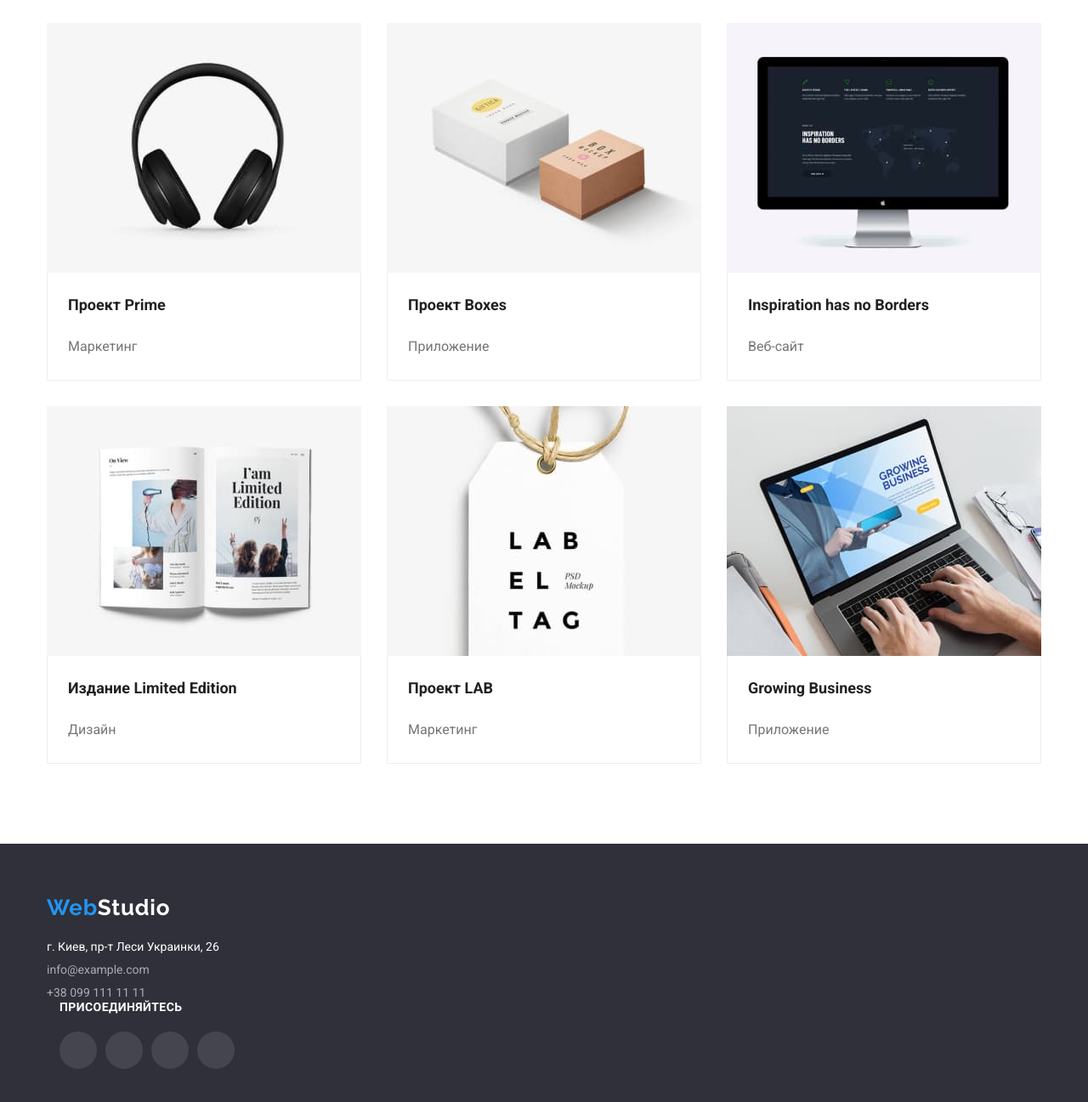
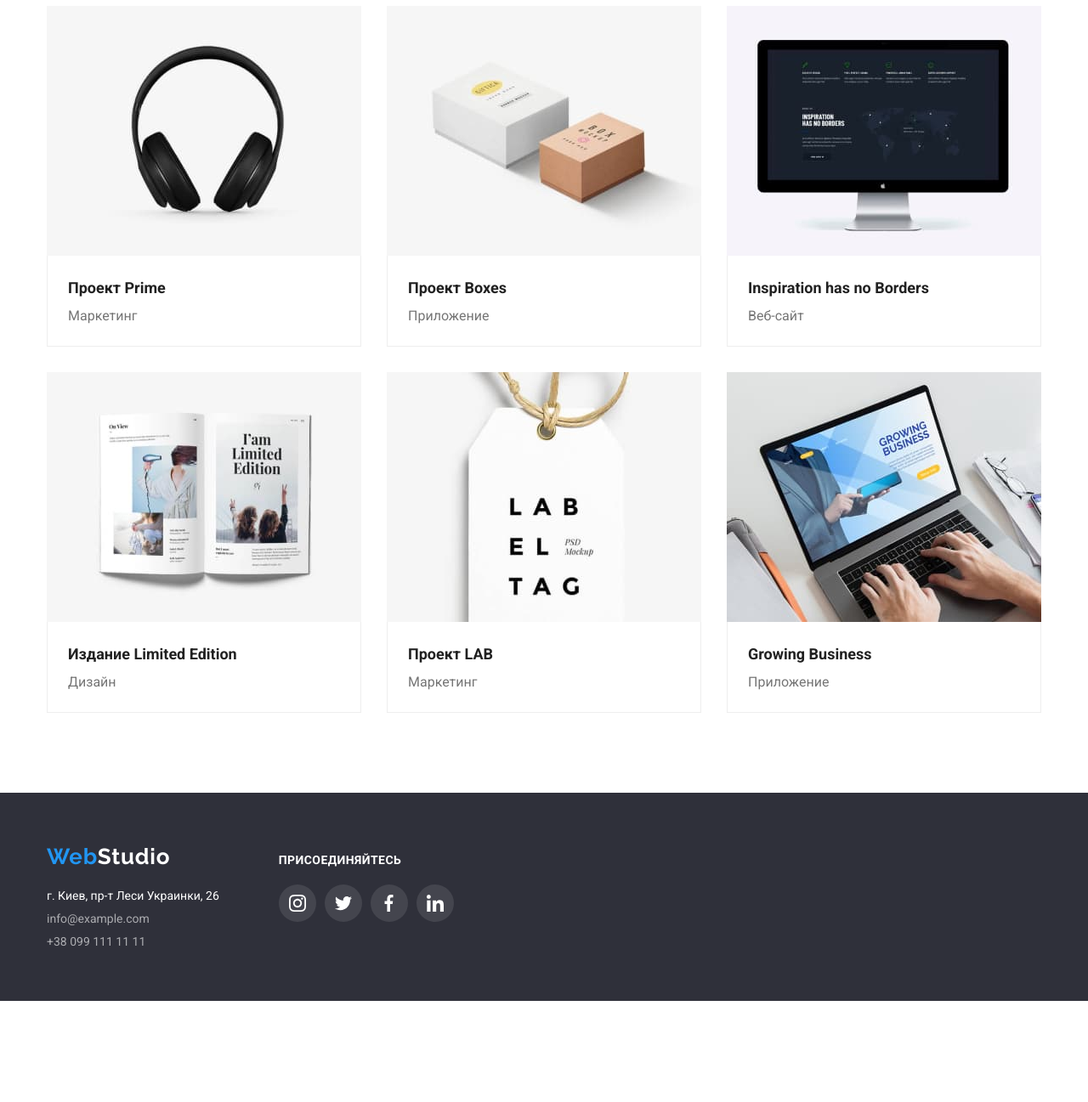
Before and after one commit to MaximusPayn/goit-markup-hw-04, a plain HTML site: page portfolio.html in a window 1280 px wide. Shown: the part 673-1970 px from the top of the page at 85% size. After the commit the page ends 1851 px from the top, so only its background shows below. Drawn offline with nearby package versions, Linux system fonts and the light colour scheme.

Commit message:
add neu css in portfolio

```diff
--- a/css/styles.css
+++ b/css/styles.css
@@ -844,12 +844,14 @@ ul {
     font-size: 16px;
     line-height: 1.9;
     color: var(--primary-text-color);
+    margin: 0px;
 }
 
 .link.list {
     display: flex;
     flex-wrap: wrap;
     margin: -15px;
+    padding: 0px;
 }
 
 .flex-link.item-link {
@@ -866,3 +868,12 @@ ul {
     margin-bottom: 0%;
     margin: 15px;
 }
+
+.card-link {
+    display: block;
+}
+
+.card-link:hover,
+.card-link:focus {
+    box-shadow: 0px 1px 1px rgba(0, 0, 0, 0.12), 0px 4px 4px rgba(0, 0, 0, 0.06), 1px 4px 6px rgba(0, 0, 0, 0.16);
+}
--- a/portfolio.html
+++ b/portfolio.html
@@ -27,16 +27,14 @@
             </nav>
                 <ul class="header-list-auth list">
                     <li class="item">
-                    <a class="header-list-item" href="tel:+380991111111">+38 099 111 11 11</a>
-                    <svg class="icon-phone" width="10" height="16">
-                        <use href="./imiges/icons.svg#icone-phone"></use>
-                    </svg>
+                        <a class="header-list-item" href="mailto:info@example.com"><svg class="icon-envelope-hover " width="16" height="12">
+                            <use href="./imiges/symbol-defs.svg#icon-envelope-hover"></use>
+                        </svg>info@example.com</a>
                     </li>
                     <li class="item">
-                    <a class="header-list-item" href="mailto:info@example.com">info@example.com</a>
-                    <svg class="icon-mail" width="16" height="12">
-                        <use href="./imiges/icons.svg#icone-mail"></use>
-                    </svg>
+                        <a class="header-list-item" href="tel:+380991111111">  <svg class="icon-smartphone" width="10" height="16">
+                            <use href="./imiges/symbol-defs.svg#icon-smartphone"></use>
+                        </svg>+38 099 111 11 11</a>
                     </li>
                 </ul>
         </div>
@@ -66,7 +64,7 @@
             <div class="container">
             <ul class="link list">
                 <li class="item-link">
-                    <a href="">
+                    <a class="card-link" href="">
                         <img src="./imiges/block-portfolio/blockportfolio1.jpg" alt="employee image" width="370" height="290">
                         <div class="list-direction">
                         <h2 class="direction">Технокряк</h2>
@@ -74,7 +72,7 @@
                         </div>
                     </a>
                 <li class="item-link">
-                    <a href="">
+                    <a class="card-link" href="">
                         <img src="./imiges/block-portfolio/blockportfolio4.jpg" alt="play baskedball" width="370" height="290">
                         <div class="list-direction">
                         <h2 class="direction">Постер<span lang="en"> New Orlean vs Golden Star</span></h2>
@@ -83,7 +81,7 @@
                     </a>
                 </li>
                 <li class="item-link">
-                    <a href="">
+                    <a class="card-link" href="">
                         <img src="./imiges/block-portfolio/blockportfolio5.jpg" alt="seafood restaurant" width="370" height="290">
                         <div class="list-direction">
                         <h2 class="direction">Ресторан<span lang="en"> Seafood</span></h2>
@@ -92,7 +90,7 @@
                     </a>
                 </li>
                 <li class="item-link">
-                    <a href="">
+                    <a class="card-link" href="">
                         <img src="./imiges/block-portfolio/blockportfolio2.jpg" alt="headphone image" width="370" height="290">
                         <div class="list-direction">
                         <h2 class="direction">Проект<span lang="en"> Prime</span></h2>
@@ -101,7 +99,7 @@
                     </a>
                 </li>
                 <li class="item-link">
-                    <a href="">
+                    <a class="card-link" href="">
                         <img src="./imiges/block-portfolio/blockportfolio6.jpg" alt="boxes image" width="370" height="290">
                         <div class="list-direction">
                         <h2 class="direction" >Проект<span lang="en"> Boxes</span></h2>
@@ -110,7 +108,7 @@
                     </a>
                 </li>
                 <li class="item-link">
-                    <a href="">
+                    <a class="card-link" href="">
                         <img src="./imiges/block-portfolio/blockportfolio7.jpg" alt="monitor image" width="370" height="290">
                         <div class="list-direction">
                         <h2 class="direction" lang="en">Inspiration has no Borders</h2>
@@ -119,7 +117,7 @@
                     </a>
                 </li>
                 <li class="item-link">
-                    <a href="">
+                    <a class="card-link" href="">
                         <img src="./imiges/block-portfolio/blockportfolio3.jpg" alt="magasine image" width="370" height="290">
                         <div class="list-direction">
                         <h2 class="direction">Издание<span lang="en"> Limited Edition</span></h2>
@@ -128,7 +126,7 @@
                     </a>
                 </li>
                 <li class="item-link">
-                    <a href="">
+                    <a class="card-link" href="">
                         <img src="./imiges/block-portfolio/blockportfolio8.jpg" alt="project name" width="370" height="290">
                         <div class="list-direction">
                         <h2 class="direction">Проект<span lang="en"> LAB</span></h2>
@@ -137,7 +135,7 @@
                     </a>
                 </li>
                 <li class="item-link">
-                    <a href="">
+                    <a class="card-link" href="">
                         <img src="./imiges/block-portfolio/blockportfolio9.jpg" alt="typing on notebook" width="370" height="290">
                         <div class="list-direction">
                         <h2 class="direction" lang="en">Growing Business</h2>
@@ -150,9 +148,8 @@
         </section>
     </main>
     <footer class="footer">
-    <section>
-        <div class="container">
-            <h2 class="visually-hidden">Контакты</h2>
+        <div class="container footer-container">
+            <div>
             <a class="logo" href="./index.html">Web<span class="footer-logo-text">Studio</span></a>
             <address class="address">
                 <ul class="list-footer list-list">
@@ -173,36 +170,36 @@
                 <h2 class="title-social">присоединяйтесь</h2>
                 <ul class="listes list-social">
                     <li class="item-social icon-social">
-                        <a class="link" href="">
+                        <a class="footer-link" href="">
                             <svg class="footer-icon">
-                                <use href="./imiges/icons/symbol-defs.svg#instagram"></use>
+                                <use href="./imiges/symbol-defs.svg#icon-instagram-2"></use>
                             </svg>
                         </a>
                     </li>
                     <li class="item-social icon-social">
-                        <a class="link" href="">
+                        <a class="footer-link" href="">
                             <svg class="footer-icon">
-                                <use href="./imiges/icons/symbol-defs.svg#twitter"></use>
+                                <use href="./imiges/symbol-defs.svg#icon-twitter-1-1"></use>
                             </svg>
                         </a>
                     </li>
                     <li class="item-social icon-social">
-                        <a class="link" href="">
+                        <a class="footer-link" href="">
                             <svg class="footer-icon">
-                                <use href="./imiges/icons/symbol-defs.svg#facebook"></use>
+                                <use href="./imiges/symbol-defs.svg#icon-Vector-1"></use>
                             </svg>
                         </a>
                     </li>
                     <li class="item-social icon-social">
-                        <a class="link" href="">
+                        <a class="footer-link" href="">
                             <svg class="footer-icon">
-                                <use href="./imiges/icons/symbol-defs.svg#lindenin"></use>
+                                <use href="./imiges/symbol-defs.svg#icon-linkedin-1-1"></use>
                             </svg>
                         </a>
                     </li>
                 </ul>
             </div>
-    </section>
+        </div>
 </footer>
 </body>
 </html>
```
Also changed, not shown: index.html (+6 -6 lines). Lines whose indentation alone changed are shown as unchanged.
